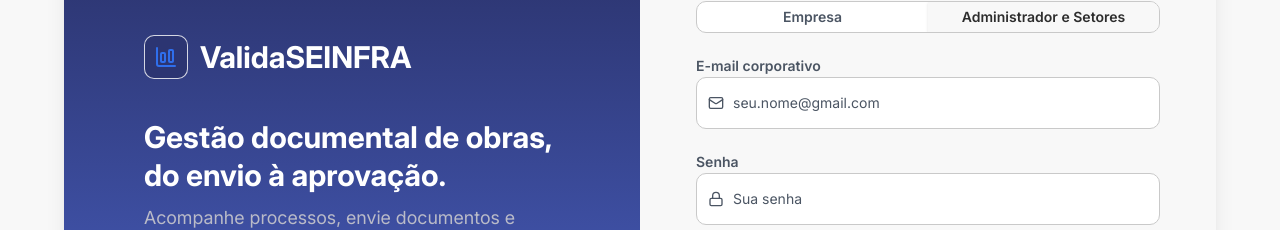
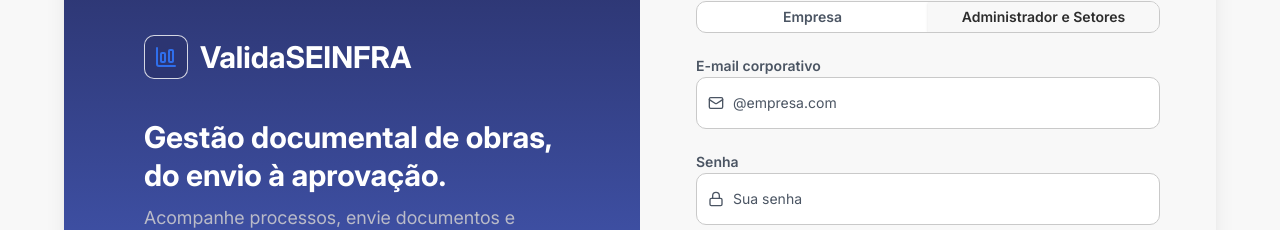
Before and after one commit to PedroHenriquee777/valida-seinfra, a Next.js app: page /login in a window 1280 px wide. Shown: the part 242-472 px from the top of the page. Built offline with nearby package versions, Linux system fonts and the light colour scheme.

Commit message:
fix: Alteração do texto placeholder

```diff
--- a/app/(auth)/login/page.tsx
+++ b/app/(auth)/login/page.tsx
@@ -75,7 +75,7 @@
                   id="email"
                   type="email"
                   autoComplete="email"
-                  placeholder="seu.nome@gmail.com"
+                  placeholder="@empresa.com"
                   className="h-13 rounded-lg border-input bg-card pl-9 text-foreground placeholder:text-muted-foreground"
                 />
               </div>
```
